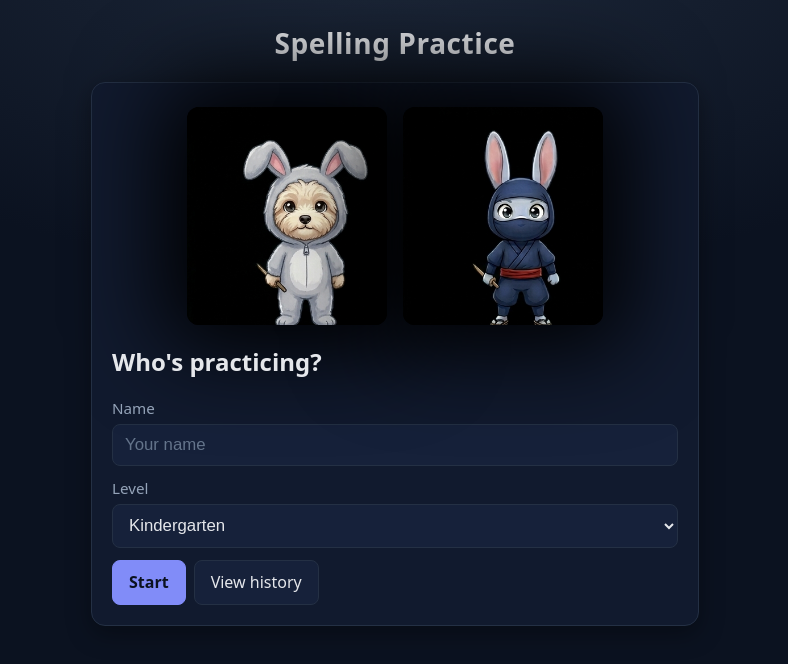
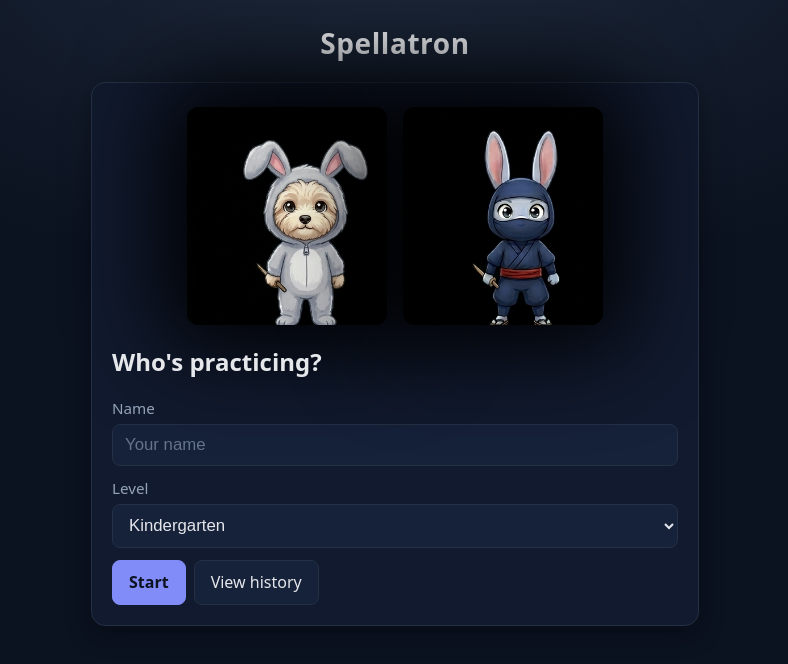
Before and after one commit to gpdavis/Spelling, a plain HTML site: page index.html in a window 1280 px wide. Shown: the whole page, without its empty margins (245-1033 px from the left). Drawn offline with Linux system fonts and the light colour scheme.

Commit message:
Name change

```diff
--- a/index.html
+++ b/index.html
@@ -3,13 +3,13 @@
 <head>
 <meta charset="UTF-8" />
 <meta name="viewport" content="width=device-width, initial-scale=1.0" />
-<title>Spelling Practice</title>
+<title>Spellatron</title>
 <link rel="stylesheet" href="style.css" />
 </head>
 <body>
 <main id="app">
   <header>
-    <h1>Spelling Practice</h1>
+    <h1>Spellatron</h1>
   </header>
 
   <section id="setup" class="card">
```
Also changed, not shown: README.md.
